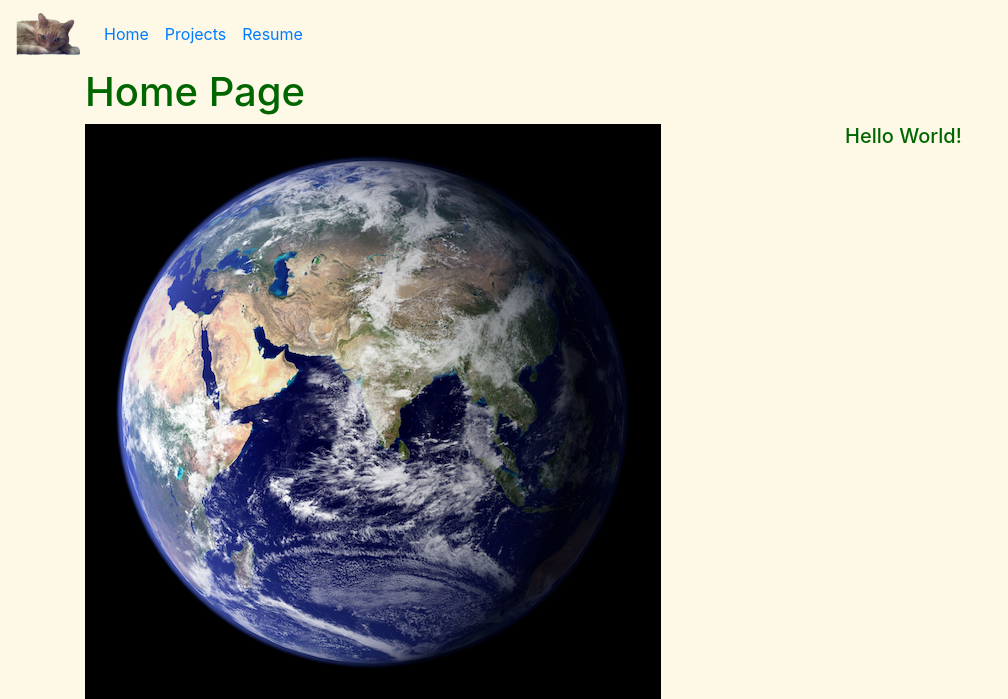
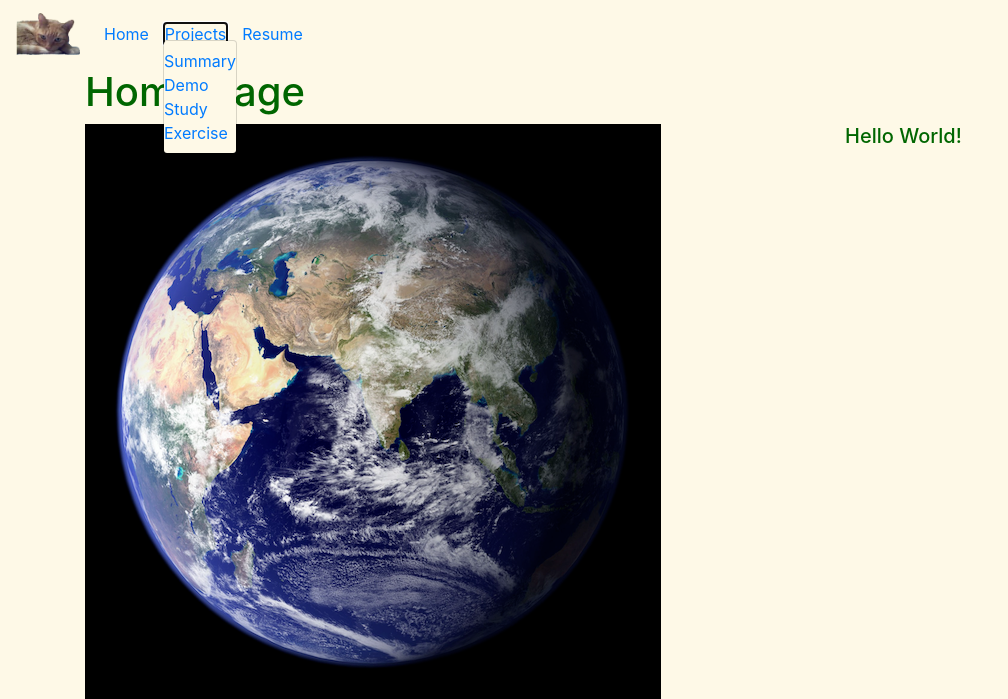
Before and after one commit to lizschley/number_six, a Django app: page / in a window 1280 px wide, after a click on "Projects". Shown: the top 699 px of the page, without its empty margins (0-1008 px from the left). Run offline with Django 3.2, Linux system fonts and the light colour scheme; style sheets or scripts are compiled from the project's sources; parts of the project's set-up code (start-up, migrations or seed data) failed here and were passed over; some libraries are stand-ins or nearby versions.

Commit message:
After playing around with menus and styles

```diff
--- a/static/theme.scss
+++ b/static/theme.scss
@@ -13,4 +13,19 @@ body {
   .navbar_color {
     background-color: $navbar_color;
   }
+
+  .navbar {
+     .nav-link {
+         a:hover {
+            color: $textcolor;
+            text-decoration: none;
+          };
+         .dropdown-menu {
+           left: 163px;
+           top: 38px;
+           background-color: $bgcolor;
+           min-width: 0;
+         }
+     }
+  }
 }
--- a/templates/base.html
+++ b/templates/base.html
@@ -21,8 +21,14 @@
         <li class="nav-item">
           <a class="nav-link" href="/">Home</a>
         </li>
-        <li class="nav-item">
-          <a class="nav-link" href="{% url 'projects:all_projects' %}">Projects</a>
+        <li class="nav-item nav-link">
+            <a href="#" class="nav-item navlink" data-toggle="dropdown" aria-haspopup="true" aria-expanded="true">Projects</a>
+            <ul class="dropdown-menu">
+                <li><a href="{% url 'projects:all_projects' %}">Summary</a></li>
+                <li><a href="#">Demo</a></li>
+                <li><a href="#">Study</a></li>
+                <li><a href="#">Exercise</a></li>
+            </ul>
         </li>
         <li class="nav-item">
           <a class="nav-link" href="{% url 'home:resume' %}">Resume</a>
```
